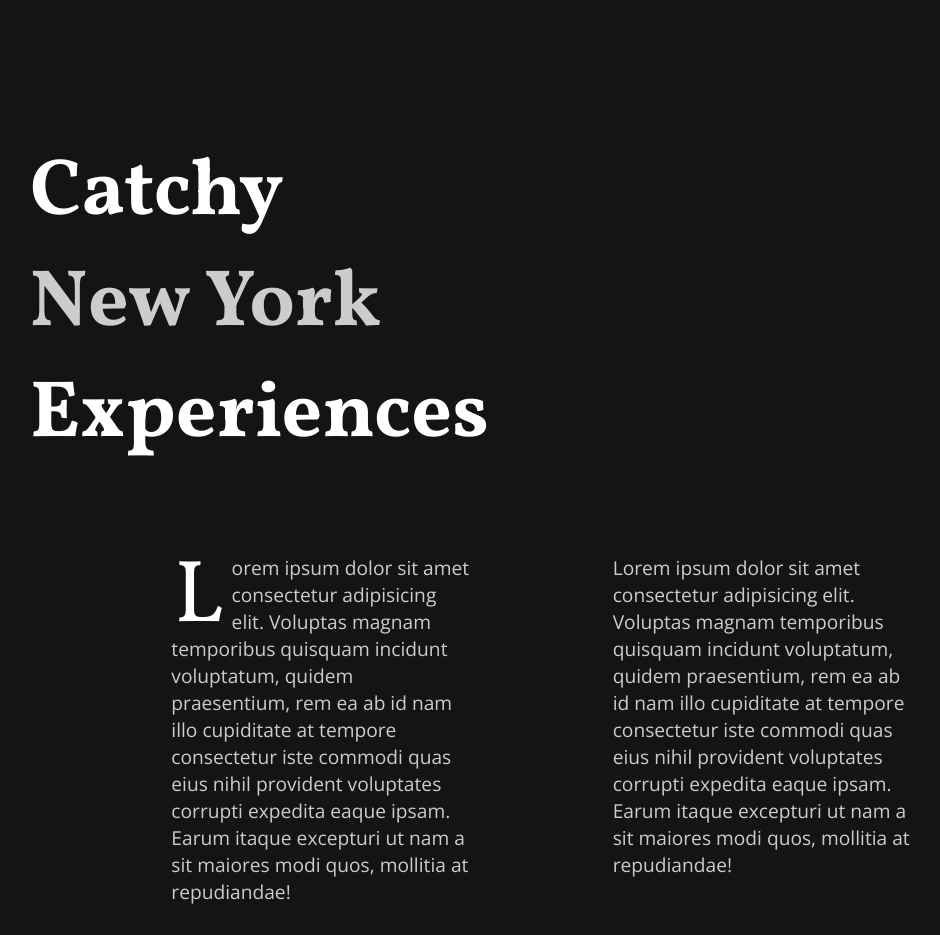
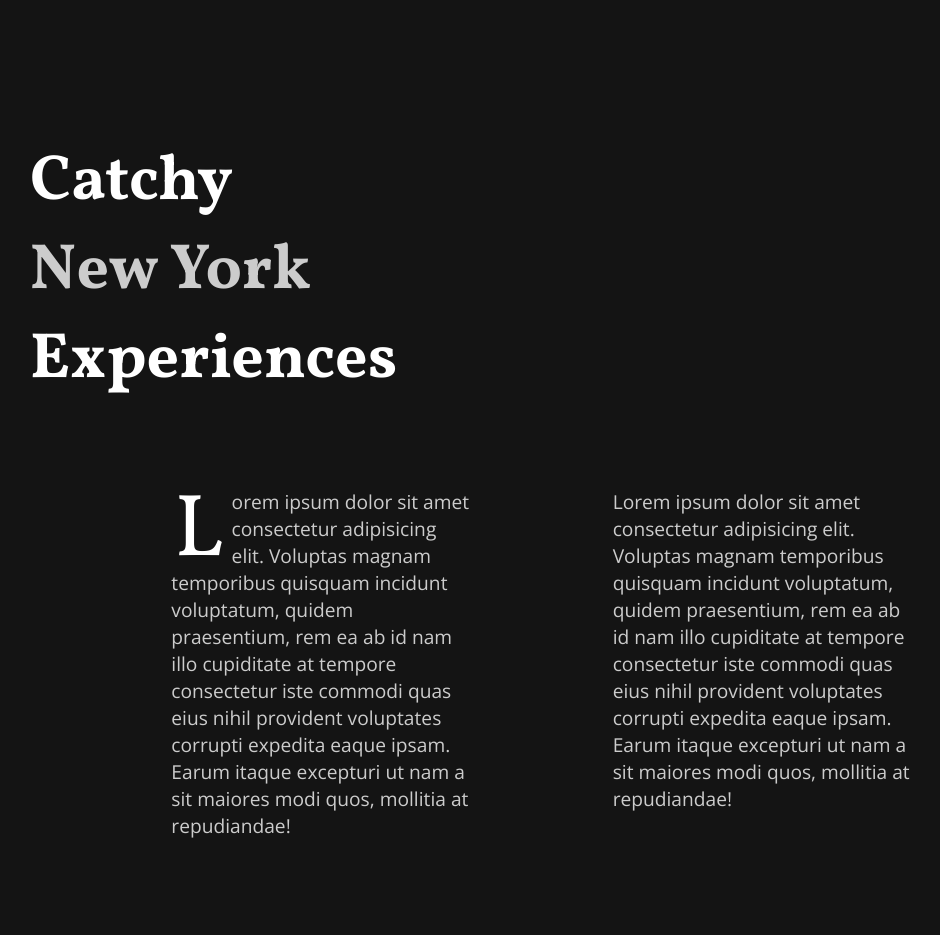
Before and after one commit to L-Villa/travel, a React (Create React App) app: page /newyork in a window 1280 px wide. Shown: the part 1760-2695 px from the top of the page, without its empty margins (98-1038 px from the left). Built offline with nearby package versions, Linux system fonts and the light colour scheme.

Commit message:
Clean up

```diff
--- a/src/pages/NewYork.css
+++ b/src/pages/NewYork.css
@@ -1,7 +1,5 @@
 .location-name {
   position: relative;
-  height: 150vh;
-  height: 1900px;
   height: min(210vh, 1900px);
   background: var(--color-light);
   display: flex;
@@ -26,10 +24,6 @@
   left: 50%;
   transform: translate(-50%, -50%);
   z-index: 5;
-  height: 70%;
-  width: 1136px;
-  height: 1200px;
-  height: min(40%, 1200px);
   height: min(130vw, 1200px);
   width: min(90%, 1136px);
   object-fit: cover;
@@ -42,8 +36,7 @@
   background: var(--color-dark);
   height: 55%;
   height: 950px;
-  height: max(75%, 950px);
-  height: max(65%, 950px);
+  height: max(50%, 950px);
 }
 .location-support-info-card-container {
   display: flex;
@@ -93,8 +86,8 @@
 }
 .experiences h2 {
   color: var(--color-light);
-  font-size: 5rem;
-  width: 500px;
+  font-size: clamp(3rem, 5vw, 5rem);
+  width: min(80%, 500px);
   margin: 3rem 2rem;
 }
 .p-container {
@@ -120,24 +113,18 @@
 }
 
 .experiences img {
-  height: 500px;
-  width: 800px;
   height: min(60%, 500px);
   width: min(95%, 800px);
   margin: 7rem auto;
   object-fit: cover;
 }
-/* .p-container b {
-  position: relative;
-  font-size: 4rem;
-  top: 10px;
-  color: white;
-  margin: 0;
-} */
 
 @media screen and (max-width: 800px) {
   .city-image-main {
     top: 28%;
+  }
+  .location-support-info {
+    height: max(65%, 950px);
   }
   .location-support-info-card-container {
     flex-direction: column;
```
